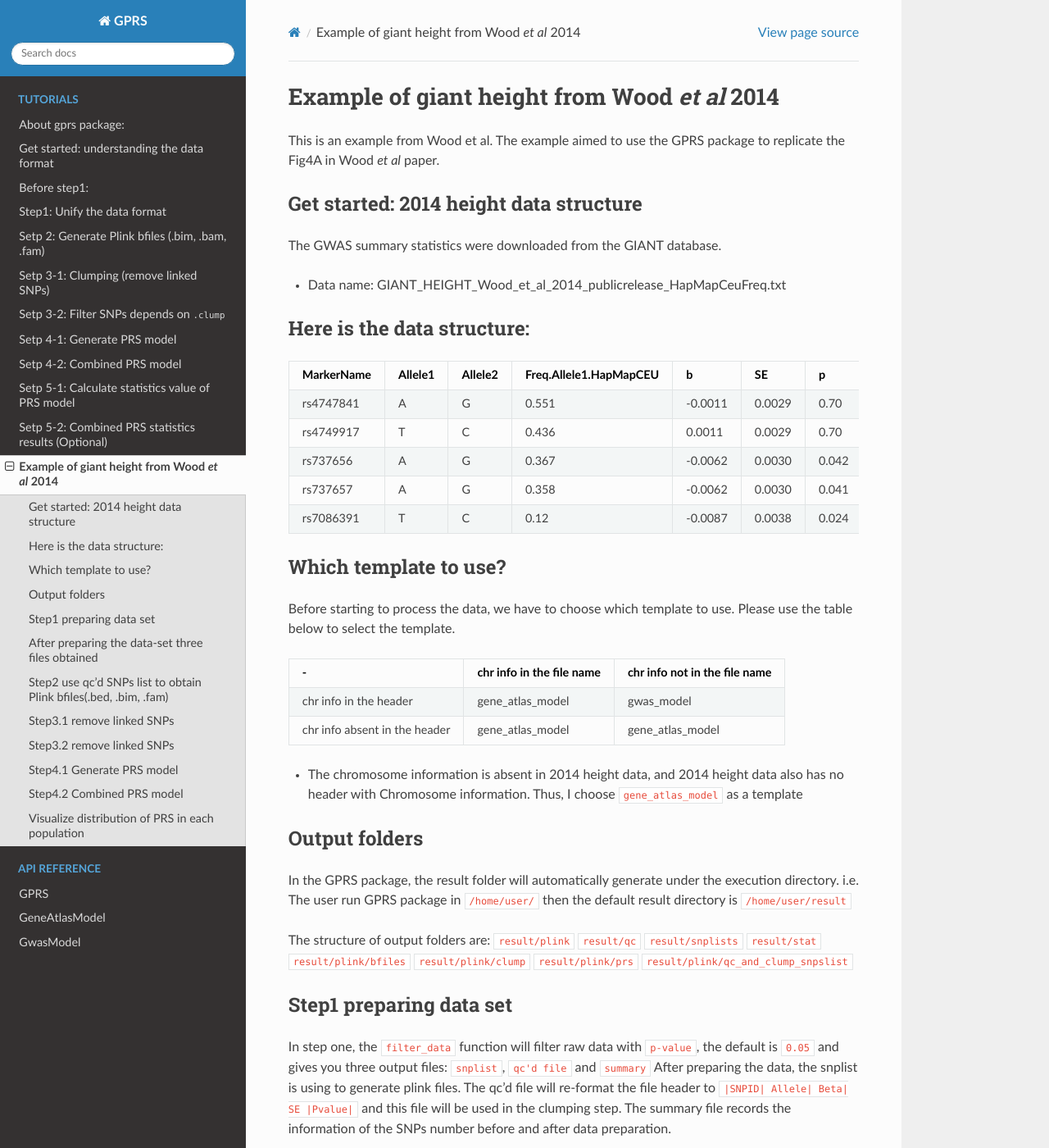
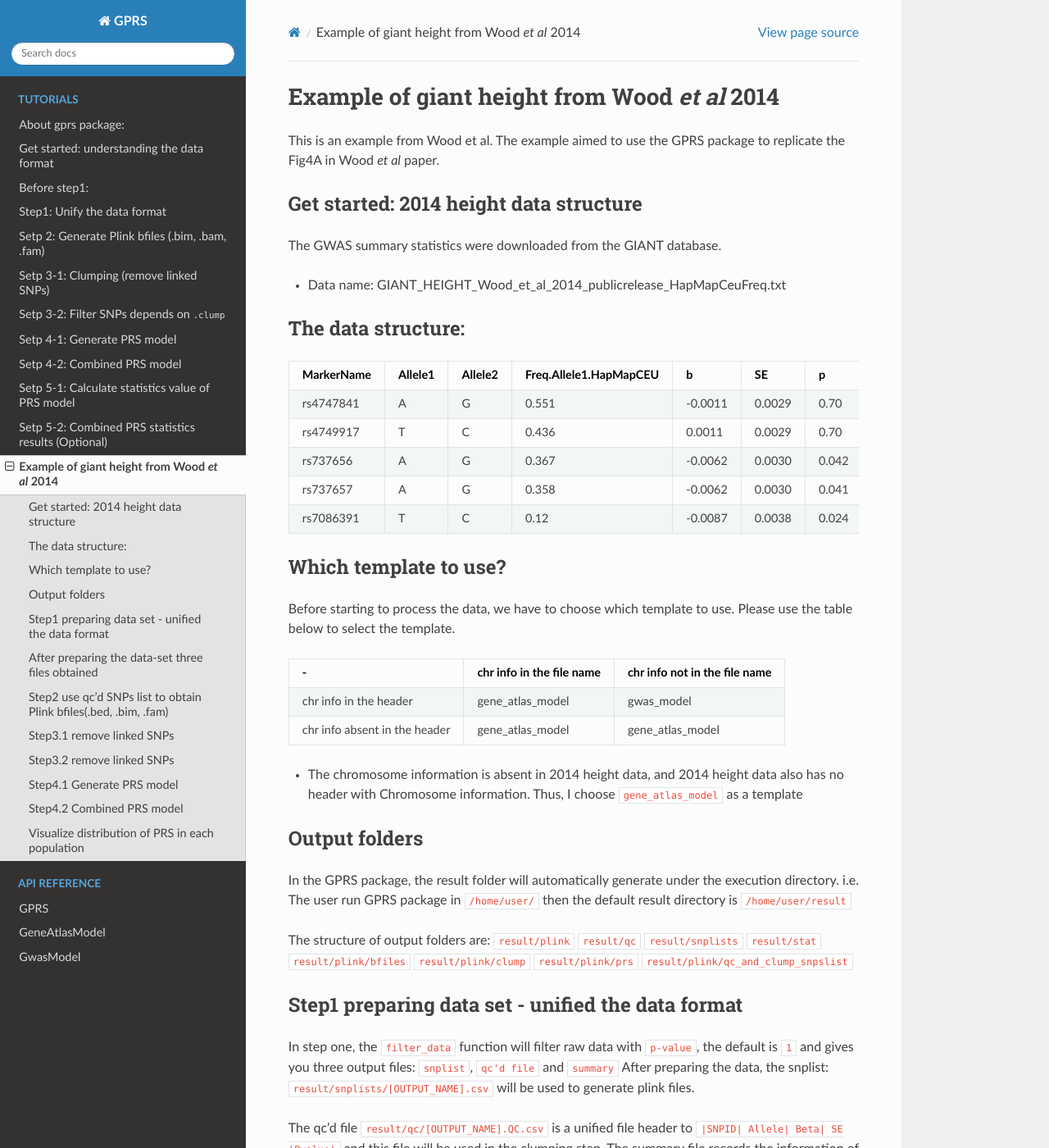
Before and after one commit to imyingchulo/gprs, a Sphinx documentation site: the page built from docs/tutorials/example_giant_height_wood_et_al_2014.md, in a window 1280 px wide and 1400 px high. Shown: the whole window at 82% size. Built offline with Sphinx 7.4.7 and the Read the Docs theme 2.0.0, drawn with Linux system fonts in a browser that asks for light colours.

Commit message:
updating functions

````diff
--- a/docs/tutorials/example_giant_height_wood_et_al_2014.md
+++ b/docs/tutorials/example_giant_height_wood_et_al_2014.md
@@ -9,7 +9,7 @@ The example aimed to use the GPRS package to replicate the Fig4A in Wood *et al*
 The GWAS summary statistics were downloaded from the GIANT database.
 - Data name: GIANT_HEIGHT_Wood_et_al_2014_publicrelease_HapMapCeuFreq.txt
 
-## Here is the data structure:
+## The data structure:
 
 |MarkerName | Allele1 |Allele2 |Freq.Allele1.HapMapCEU | b| SE |p| N|
 |---|---|---|---|---|---|---|---|
@@ -48,11 +48,12 @@ The structure of output folders are:
 `result/plink/prs`
 `result/plink/qc_and_clump_snpslist`
 
-## Step1 preparing data set
+## Step1 preparing data set - unified the data format
 
-In step one, the `filter_data` function will filter raw data with `p-value`, the default is `0.05` and gives you three output files: `snplist`, `qc'd file` and `summary`
-After preparing the data, the snplist is using to generate plink files.
-The qc'd file will re-format the file header to `|SNPID| Allele| Beta| SE |Pvalue|` and this file will be used in the clumping step.
+In step one, the `filter_data` function will filter raw data with `p-value`, the default is `1` and gives you three output files: `snplist`, `qc'd file` and `summary`
+After preparing the data, the snplist: `result/snplists/[OUTPUT_NAME].csv` will be used to generate plink files.
+
+The qc'd file `result/qc/[OUTPUT_NAME].QC.csv` is a unified file header to `|SNPID| Allele| Beta| SE |Pvalue|` and this file will be used in the clumping step.
 The summary file records the information of the SNPs number before and after data preparation.
 
 ```shell
````
Also changed, not shown: README.md (+2 -2 lines), docs/tutorials/step4_generate_prs_model.md (+2 -2 lines), 3 other files.
